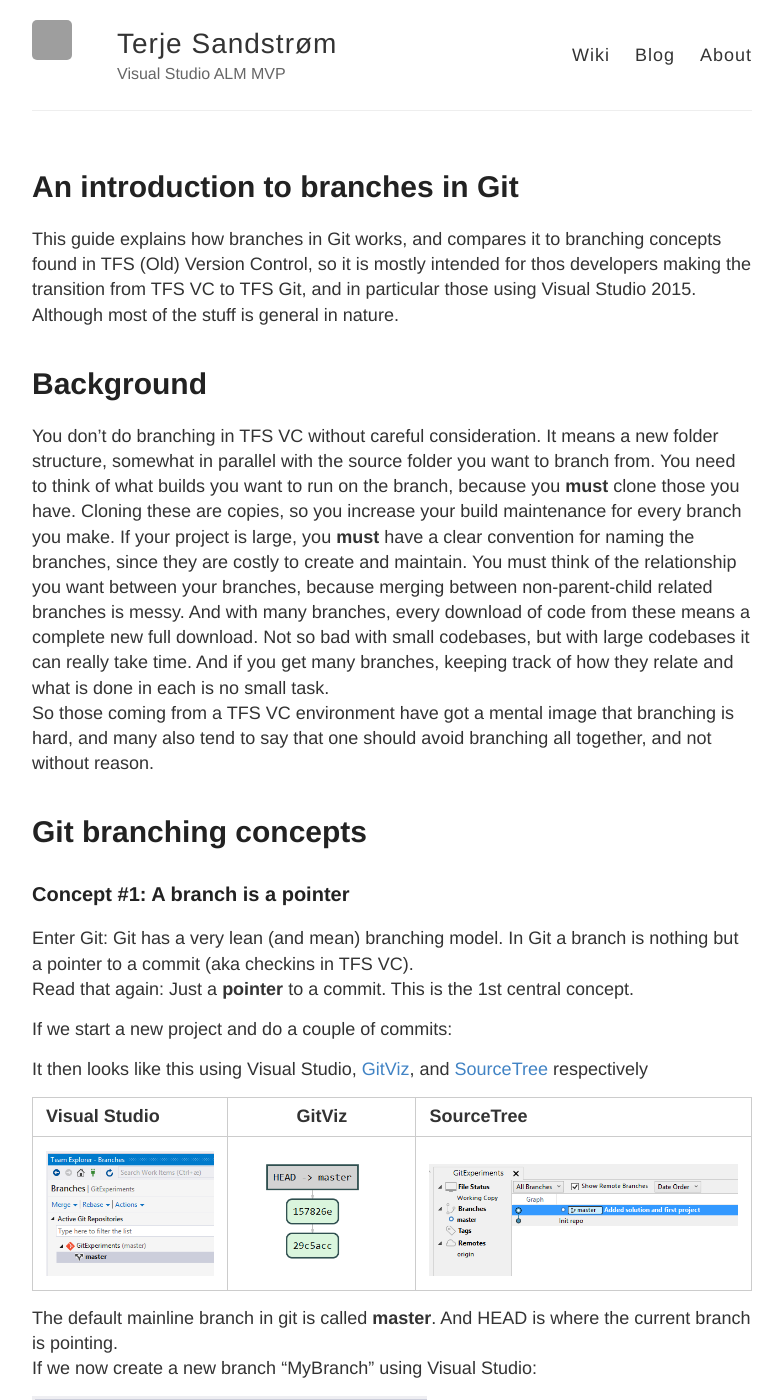
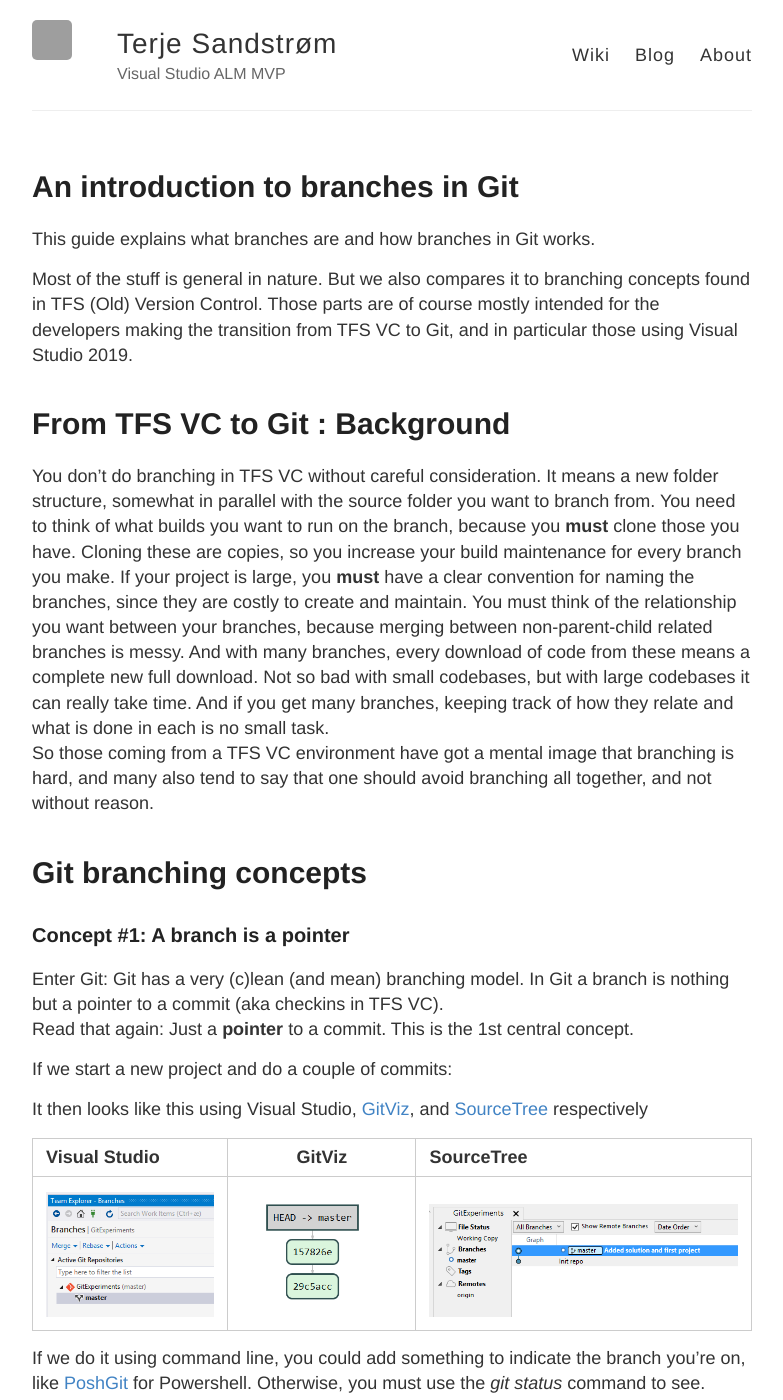
Before and after one commit to terjesandstrom/terjesandstrom.github.io, a Jekyll site: the page built from BranchesInGit.md, in a window 1280 px wide and 1400 px high. Shown: the whole window, without its empty margins (248-1031 px from the left). Built offline with Jekyll 4.4.1, drawn with Linux system fonts in a browser that asks for light colours; some of the changed text lies outside the part shown; grey boxes are pictures that could not be loaded.

Commit message:
updated branches

````diff
--- a/BranchesInGit.md
+++ b/BranchesInGit.md
@@ -7,16 +7,18 @@
 permalink: BranchesInGit
 ---
 
-This guide explains how branches in Git works, and compares it to branching concepts found in TFS (Old) Version Control, so it is mostly intended for thos developers making the transition from TFS VC to TFS Git, and in particular those using Visual Studio 2015.  Although most of the stuff is general in nature.
+This guide explains what branches are and how branches in Git works.
 
-# Background
+Most of the stuff is general in nature.  But we also compares it to branching concepts found in TFS (Old) Version Control. Those parts are of course mostly intended for the developers making the transition from TFS VC to Git, and in particular those using Visual Studio 2019.
+
+# From TFS VC to Git : Background
 You don't do branching in TFS VC without careful consideration.  It means a new folder structure, somewhat in parallel with the source folder you want to branch from.  You need to think of what builds you want to run on the branch, because you **must** clone those you have.  Cloning these are copies, so you increase your build maintenance for every branch you make.  If your project is large, you **must** have a clear convention for naming the branches, since they are costly to create and maintain.  You must think of the relationship you want between your branches, because merging between non-parent-child related branches is messy.  And with many branches, every download of code from these means a complete new full download.  Not so bad with small codebases, but with large codebases it can really take time.  And if you get many branches, keeping track of how they relate and what is done in each is no small task.
 So those coming from a TFS VC environment have got a mental image that branching is hard, and many also tend to say that one should avoid branching all together, and not without reason.
 
 # Git branching concepts
 
 ### Concept #1:  A branch is a pointer
-Enter Git:   Git has a very lean (and mean) branching model. In Git a branch is nothing but a pointer to a commit (aka checkins in TFS VC).
+Enter Git:   Git has a very (c)lean (and mean) branching model. In Git a branch is nothing but a pointer to a commit (aka checkins in TFS VC).
 Read that again: Just a **pointer**  to a commit.
 This is the 1st central concept.
 
@@ -28,13 +30,27 @@
 |---------|:--------------:|:---------------|
 |![BranchesInGit5](BranchesInGit_images\BranchesInGit5.png)|![BranchesInGit](BranchesInGit_images\BranchesInGit.png)|![BranchesInGit4](BranchesInGit_images\BranchesInGit4.png)|
 
+If we do it using command line, you could add something to indicate the branch you're on, like [PoshGit](https://github.com/dahlbyk/posh-git) for Powershell. Otherwise, you must use the *git status* command to see.
+
+To create a branch:
+```
+git branch mynewbranch
+```
+
+Switch between branches:
+```
+git checkout mynewbranch
+git checkout master
+```
+
+
 
 The default mainline branch in git is called **master**.    And HEAD is where the current branch is pointing.
 If we now create a new branch "MyBranch" using Visual Studio:
 
 ![BranchesInGit6](BranchesInGit_images\BranchesInGit6.png)
 
-And immidately we get the following result, there is no copying of files, no folders to make.  The creation is instantaneous, since all we do is to create a new pointer.
+And immidiately we get the following result, there is no copying of files, no folders to make.  The creation is instantaneous, since all we do is to create a new pointer.
 
 |     Visual Studio |   GitViz   |  SourceTree   |
 |---------|:--------------:|:---------------|
@@ -44,6 +60,7 @@
 The current branch -HEAD - is now pointing at our new branch.  This is now showing what is in the workspace we have, see [ASurvivalGuideToGit](ASurvivalGuideToGit).
 
 ### Concept #2:  Only one current branch
+
 And this is the 2nd central concept.   There is but ONE workspace for a repository, and that workspace is ALWAYS showing what is in the current branch.
 There are no such thing as separate folders for branches.  The branches lives inside the repository, and you select one of them to be active, and then workable in the workspace.
 
@@ -52,7 +69,6 @@
 Let us do some changes to the code, and commit that, and then look at how the history looks, using GitViz:
 
 ![BranchesInGit7](BranchesInGit_images\BranchesInGit7.png)
-
 
 The current branch, MyBranch, now points to the latest commit we did, whereas the Master branch stays with the former.  It should now be clearly visible that the branches are just pointers, concept #1.
 
````
Also changed, not shown: about.md (+1 -3 lines).
